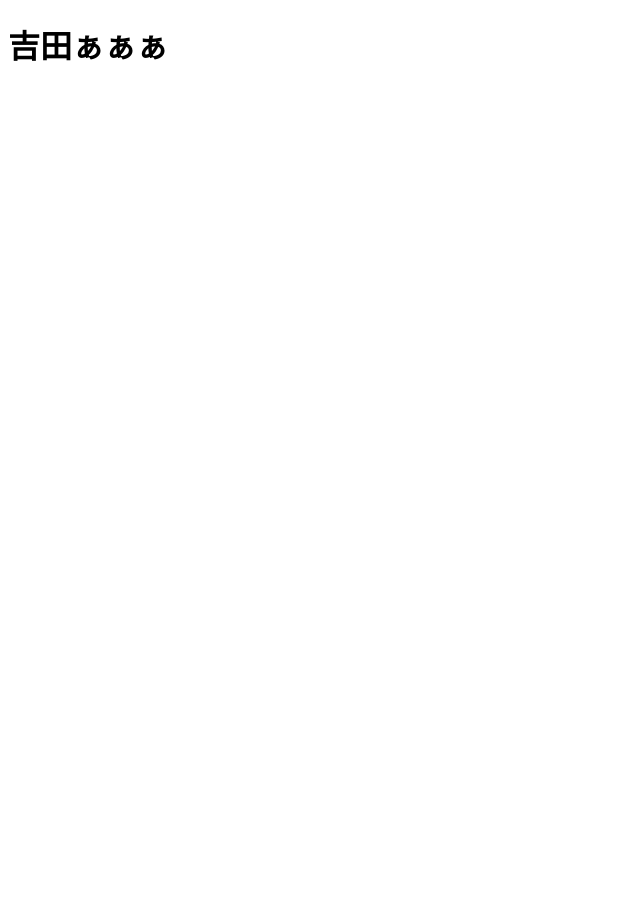
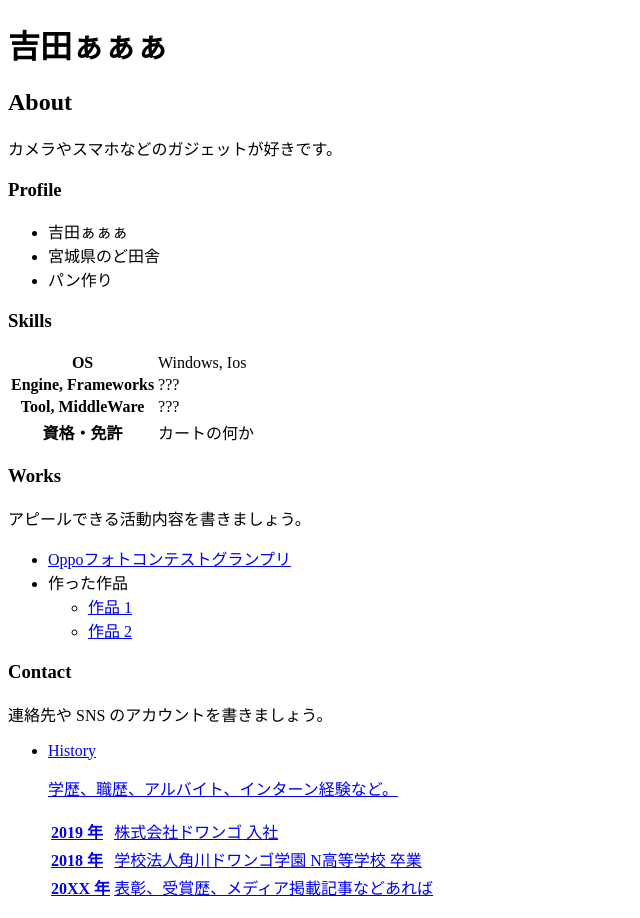
Before and after one commit to Aoki-Sora3/Aoki-Sora3.github.io, a plain HTML site: page index.html in a window 1280 px wide. Shown: the whole page, without its empty margins (0-640 px from the left). Before the commit the page ends 800 px from the top, so only its background shows below. Drawn offline with Linux system fonts and the light colour scheme.

Commit message:
Update index.html

```diff
--- a/index.html
+++ b/index.html
@@ -7,5 +7,74 @@
   </head>
   <body>
     <h1>吉田ぁぁぁ</h1>
+
+    <h2>About</h2>
+    <p>
+      カメラやスマホなどのガジェットが好きです。
+    </p>
+
+    <h3>Profile</h3>
+    <ul>
+      <li>吉田ぁぁぁ</li>
+      <li>宮城県のど田舎</li>
+      <li>パン作り</li>
+    </ul>
+
+    <h3>Skills</h3>
+    <table>
+      <tr>
+        <th>OS</th>
+        <td>Windows, Ios</td>
+      </tr>
+      <tr>
+        <th>Engine, Frameworks</th>
+        <td>???</td>
+      </tr>
+      <tr>
+        <th>Tool, MiddleWare</th>
+        <td>???</td>
+      </tr>
+      <tr>
+        <th>資格・免許</th>
+        <td>カートの何か</td>
+      </tr>
+    </table>
+
+    <h3>Works</h3>
+    <p>アピールできる活動内容を書きましょう。</p>
+    <ul>
+      <li><a href=https://x.com/OPPOJapan/status/1945788274481782841?s=20>Oppoフォトコンテストグランプリ</a></li>
+
+      <li>
+        作った作品
+        <ul>
+          <li><a href=https://x.com/azazaz0825sora/status/1992920857451380852?s=20">作品 1</a></li>
+          <li><a href=https://x.com/azazaz0825sora/status/1991794566782218315?s=20">作品 2</a></li>
+        </ul>
+      </li>
+    </ul>
+
+    <h3>Contact</h3>
+    <p>連絡先や SNS のアカウントを書きましょう。</p>
+    <ul>
+      <li><a href="https://twitter.com/azaz0825sora>X(旧 Twitter)</a></li>
+    </ul>
+
+    <h3>History</h3>
+    <p>学歴、職歴、アルバイト、インターン経験など。</p>
+    <table>
+      <tr>
+        <th>2019 年</th>
+        <td><a href="https://dwango.co.jp/">株式会社ドワンゴ</a> 入社</td>
+      </tr>
+      <tr>
+        <th>2018 年</th>
+        <td>学校法人角川ドワンゴ学園 <a href="https://nnn.ed.jp/">N高等学校</a> 卒業</td>
+      </tr>
+      <tr>
+        <th>20XX 年</th>
+        <td>表彰、受賞歴、メディア掲載記事などあれば</td>
+      </tr>
+    </table>
   </body>
 </html>
```
